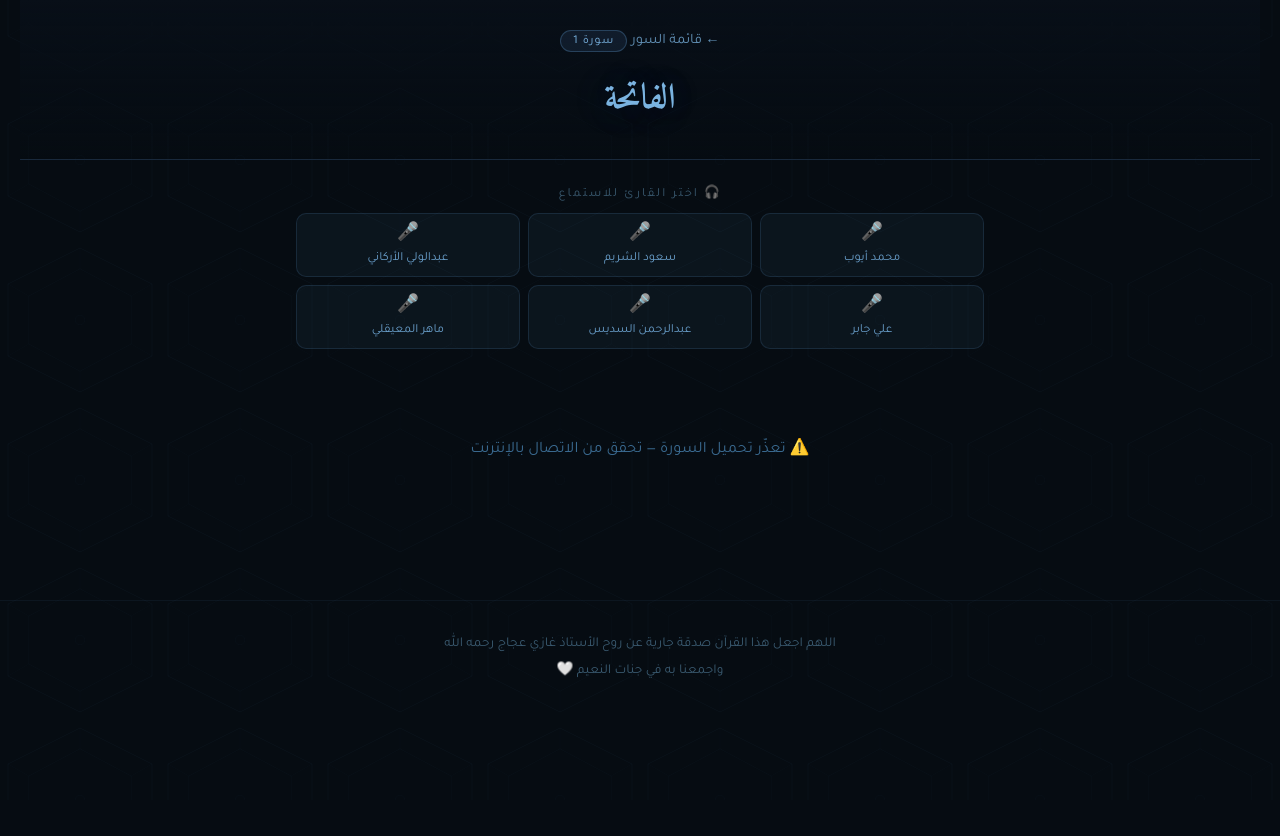
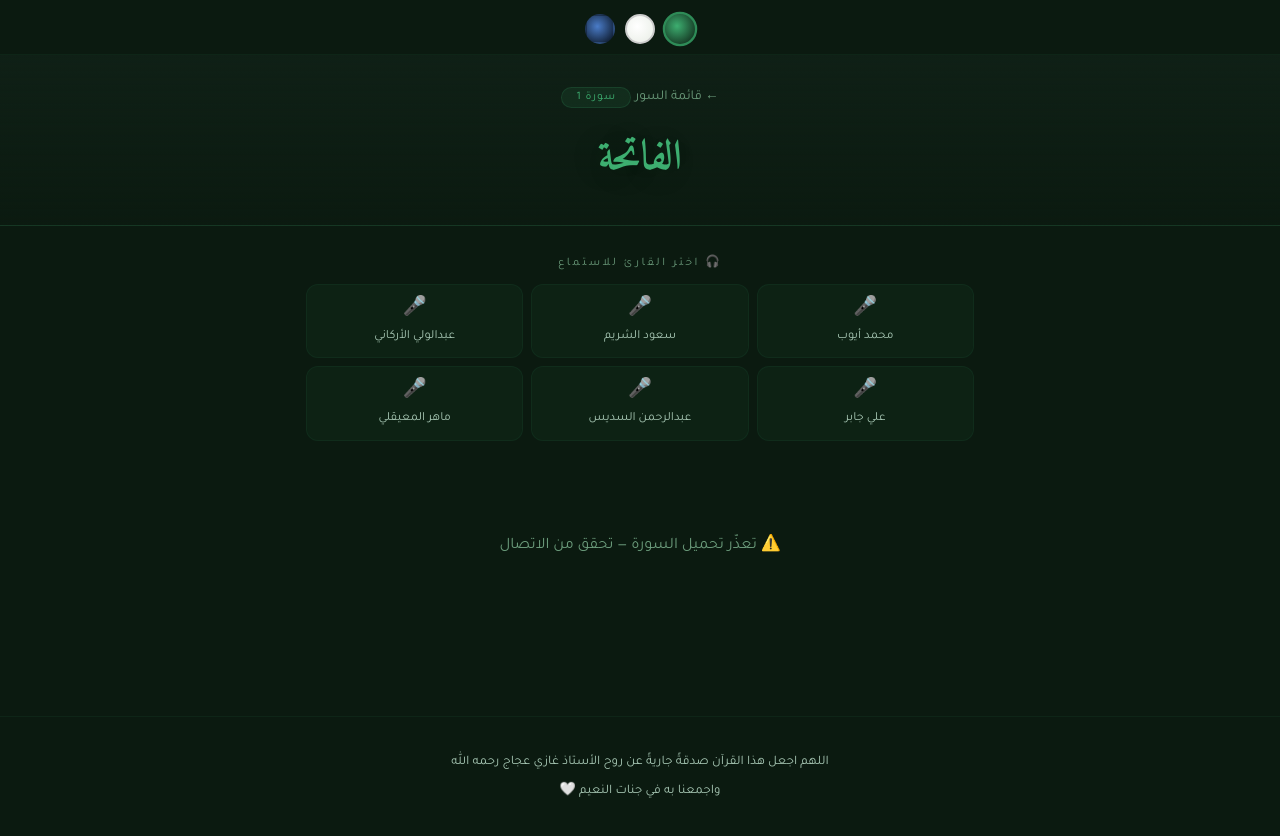
Before and after one commit to 6tx8ol-commits/charity-bot, a plain HTML site: page docs/ghazi/surah.html in a window 1280 px wide. Before the commit the page ends 800 px from the top, so only its background shows below. Drawn offline with Linux system fonts and the light colour scheme; no server answers; a web font is replaced by a local one.

Commit message:
redesign: 3-theme Quran reader (green/light/navy)

```diff
--- a/docs/ghazi/surah.html
+++ b/docs/ghazi/surah.html
@@ -4,94 +4,280 @@
   <meta charset="UTF-8">
   <meta name="viewport" content="width=device-width, initial-scale=1.0">
   <title>القرآن الكريم</title>
-  <link href="https://fonts.googleapis.com/css2?family=Amiri+Quran&family=Amiri:wght@400;700&family=Tajawal:wght@300;400;500;700&display=swap" rel="stylesheet">
+  <link href="https://fonts.googleapis.com/css2?family=Amiri+Quran&family=Amiri:ital,wght@0,400;0,700;1,400&family=Tajawal:wght@300;400;500;700&display=swap" rel="stylesheet">
   <style>
-    *{margin:0;padding:0;box-sizing:border-box}
-    body{font-family:'Tajawal',sans-serif;background:#060c12;color:#dce8f0;min-height:100vh}
+    :root {
+      --bg: #0b1a10;
+      --bg2: #0f2016;
+      --accent: #2e8b57;
+      --accent2: #3dae70;
+      --text: #e8f5ee;
+      --text2: #a8c8b5;
+      --text3: #6a9a7a;
+      --border: rgba(46,139,87,.22);
+      --border2: rgba(46,139,87,.1);
+      --card: rgba(46,139,87,.07);
+      --card2: rgba(46,139,87,.13);
+      --shadow: rgba(46,139,87,.18);
+      --ayah-bg: transparent;
+    }
+    [data-theme="light"] {
+      --bg: #f5f7f2;
+      --bg2: #edf0e8;
+      --accent: #2e7d50;
+      --accent2: #1a5c38;
+      --text: #1a2e22;
+      --text2: #3a5a45;
+      --text3: #6a8a72;
+      --border: rgba(46,125,80,.25);
+      --border2: rgba(46,125,80,.12);
+      --card: rgba(46,125,80,.07);
+      --card2: rgba(46,125,80,.13);
+      --shadow: rgba(46,125,80,.15);
+      --ayah-bg: #fff;
+    }
+    [data-theme="navy"] {
+      --bg: #08111e;
+      --bg2: #0d1a2e;
+      --accent: #4a7cc8;
+      --accent2: #6b9be0;
+      --text: #dce8f8;
+      --text2: #8aaace;
+      --text3: #4a6a90;
+      --border: rgba(74,124,200,.22);
+      --border2: rgba(74,124,200,.1);
+      --card: rgba(74,124,200,.07);
+      --card2: rgba(74,124,200,.13);
+      --shadow: rgba(74,124,200,.18);
+      --ayah-bg: transparent;
+    }
 
-    .geo-bg{position:fixed;top:0;left:0;width:100%;height:100%;z-index:0;overflow:hidden;pointer-events:none}
-    .geo-bg svg{width:100%;height:100%;opacity:.04}
+    * { margin:0; padding:0; box-sizing:border-box }
+    html { scroll-behavior:smooth }
+    body {
+      font-family:'Tajawal',sans-serif;
+      background:var(--bg);
+      color:var(--text);
+      min-height:100vh;
+      transition: background .3s, color .3s;
+    }
 
-    header{position:relative;z-index:2;text-align:center;padding:0 20px 0}
-    .header-inner{background:linear-gradient(180deg,#080f18 0%,transparent 100%);padding:30px 20px 25px;border-bottom:1px solid rgba(100,160,220,.18)}
-    .back-btn{display:inline-flex;align-items:center;gap:6px;color:#7ab3e0;text-decoration:none;font-size:.9rem;opacity:.8;margin-bottom:18px;transition:.2s}
-    .back-btn:hover{opacity:1}
-    .surah-badge{display:inline-block;background:rgba(100,160,220,.1);border:1px solid rgba(100,160,220,.28);color:#7ab3e0;font-size:.75rem;padding:3px 12px;border-radius:20px;margin-bottom:10px;letter-spacing:1px}
-    h1{font-family:'Amiri',serif;font-size:2.2rem;color:#7ab3e0;margin-bottom:4px;text-shadow:0 0 40px rgba(100,160,220,.25)}
-    .meta{font-size:.82rem;color:#4a6a80;margin-bottom:0}
+    /* ═══ الثيمات ═══ */
+    .theme-bar {
+      display:flex;
+      justify-content:center;
+      gap:10px;
+      padding:14px 20px 10px;
+      position:sticky;
+      top:0;
+      z-index:100;
+      background:var(--bg);
+      border-bottom:1px solid var(--border2);
+    }
+    .theme-btn {
+      width:30px; height:30px;
+      border-radius:50%;
+      border:2px solid transparent;
+      cursor:pointer;
+      transition:.2s;
+      position:relative;
+    }
+    .theme-btn.active { border-color:var(--accent); transform:scale(1.15); }
+    .t-green { background: radial-gradient(circle at 40% 40%, #3dae70, #0b1a10); }
+    .t-light { background: radial-gradient(circle at 40% 40%, #ffffff, #e8ede5); border-color:#ccc !important; }
+    .t-navy  { background: radial-gradient(circle at 40% 40%, #4a7cc8, #08111e); }
 
-    .bismillah-wrap{text-align:center;padding:30px 20px 10px;position:relative;z-index:2}
-    .bismillah{font-family:'Amiri Quran','Amiri',serif;font-size:1.9rem;color:#7ab3e0;opacity:.9;line-height:1.8}
-    .bismillah-line{width:60px;height:1px;background:rgba(100,160,220,.3);margin:12px auto 0}
+    /* ═══ الهيدر ═══ */
+    header {
+      text-align:center;
+      padding:32px 20px 24px;
+      border-bottom:1px solid var(--border);
+      background: linear-gradient(180deg, var(--bg2) 0%, transparent 100%);
+      position:relative;
+    }
+    .back-btn {
+      display:inline-flex;
+      align-items:center;
+      gap:5px;
+      color:var(--text3);
+      text-decoration:none;
+      font-size:.85rem;
+      margin-bottom:16px;
+      transition:.2s;
+    }
+    .back-btn:hover { color:var(--accent); }
+    .surah-badge {
+      display:inline-block;
+      background:var(--card2);
+      border:1px solid var(--border);
+      color:var(--accent2);
+      font-size:.72rem;
+      padding:3px 14px;
+      border-radius:20px;
+      margin-bottom:12px;
+      letter-spacing:1px;
+    }
+    h1 {
+      font-family:'Amiri',serif;
+      font-size:2.6rem;
+      color:var(--accent2);
+      margin-bottom:6px;
+      text-shadow:0 0 50px var(--shadow);
+    }
+    .meta { font-size:.8rem; color:var(--text3); }
 
-    .reciters-section{max-width:720px;margin:24px auto 0;padding:0 16px;position:relative;z-index:2}
-    .reciters-title{text-align:center;font-size:.78rem;color:#3a5a70;letter-spacing:2px;margin-bottom:12px}
-    .reciters-grid{display:grid;grid-template-columns:repeat(3,1fr);gap:8px}
-    @media(max-width:500px){.reciters-grid{grid-template-columns:repeat(2,1fr)}}
-    .reciter-btn{background:rgba(100,160,220,.06);border:1px solid rgba(100,160,220,.15);border-radius:10px;padding:10px 8px;cursor:pointer;transition:.2s;text-align:center;color:#6aa0cc;font-size:.78rem;font-family:'Tajawal',sans-serif;line-height:1.3}
-    .reciter-btn:hover{background:rgba(100,160,220,.12);border-color:rgba(100,160,220,.35)}
-    .reciter-btn.active{background:rgba(100,160,220,.18);border-color:rgba(100,160,220,.6);color:#7ab3e0;box-shadow:0 0 12px rgba(100,160,220,.15)}
-    .reciter-btn .icon{font-size:1.1rem;display:block;margin-bottom:3px}
+    /* ═══ البسملة ═══ */
+    .bismillah-wrap {
+      text-align:center;
+      padding:36px 20px 20px;
+      display:none;
+    }
+    .bismillah {
+      font-family:'Amiri Quran','Amiri',serif;
+      font-size:2.1rem;
+      color:var(--accent);
+      line-height:2;
+      opacity:.9;
+    }
+    .bismillah-line { width:50px; height:1px; background:var(--border); margin:14px auto 0; }
 
-    .player-wrap{max-width:720px;margin:14px auto 0;padding:0 16px;position:relative;z-index:2}
-    .player-box{background:rgba(100,160,220,.07);border:1px solid rgba(100,160,220,.18);border-radius:14px;padding:16px 20px;display:none}
-    .player-box.show{display:block}
-    .player-label{font-size:.8rem;color:#4a6a80;margin-bottom:8px;text-align:center}
-    audio{width:100%;height:40px;border-radius:8px;outline:none}
+    /* ═══ القرّاء ═══ */
+    .section { max-width:700px; margin:0 auto; padding:0 16px; }
+    .section-title {
+      text-align:center;
+      font-size:.72rem;
+      color:var(--text3);
+      letter-spacing:2.5px;
+      margin:28px 0 14px;
+    }
+    .reciters-grid {
+      display:grid;
+      grid-template-columns:repeat(3,1fr);
+      gap:8px;
+    }
+    @media(max-width:480px){.reciters-grid{grid-template-columns:repeat(2,1fr)}}
+    .reciter-btn {
+      background:var(--card);
+      border:1px solid var(--border2);
+      border-radius:12px;
+      padding:12px 8px;
+      cursor:pointer;
+      transition:.25s;
+      text-align:center;
+      color:var(--text2);
+      font-size:.78rem;
+      font-family:'Tajawal',sans-serif;
+      line-height:1.4;
+    }
+    .reciter-btn:hover { background:var(--card2); border-color:var(--border); color:var(--text); }
+    .reciter-btn.active {
+      background:var(--card2);
+      border-color:var(--accent);
+      color:var(--accent2);
+      box-shadow:0 0 16px var(--shadow);
+    }
+    .reciter-btn .icon { font-size:1.2rem; display:block; margin-bottom:4px; }
 
-    .ayahs-wrap{max-width:720px;margin:28px auto 0;padding:0 16px 80px;position:relative;z-index:2}
-    .ayah{font-family:'Amiri Quran','Amiri',serif;font-size:1.55rem;line-height:2.6;color:#dce8f0;padding:16px 0;border-bottom:1px solid rgba(100,160,220,.06);word-spacing:3px}
-    .ayah-num{display:inline-flex;align-items:center;justify-content:center;width:30px;height:30px;border-radius:50%;background:rgba(100,160,220,.1);border:1px solid rgba(100,160,220,.25);color:#6aa0cc;font-size:.72rem;font-family:'Tajawal',sans-serif;margin-right:6px;vertical-align:middle}
+    /* ═══ المشغّل ═══ */
+    .player-box {
+      background:var(--card2);
+      border:1px solid var(--border);
+      border-radius:16px;
+      padding:16px 20px;
+      margin-top:12px;
+      display:none;
+      animation:fadeIn .3s;
+    }
+    .player-box.show { display:block; }
+    .player-label { font-size:.78rem; color:var(--text3); margin-bottom:10px; text-align:center; }
+    audio { width:100%; height:42px; border-radius:10px; outline:none; }
+    @keyframes fadeIn { from{opacity:0;transform:translateY(-6px)} to{opacity:1;transform:none} }
 
-    .loading{text-align:center;padding:70px 20px;color:#2a4a60;font-size:1rem;position:relative;z-index:2}
-    .spinner{width:40px;height:40px;border:3px solid rgba(100,160,220,.1);border-top-color:#7ab3e0;border-radius:50%;animation:spin 1s linear infinite;margin:0 auto 16px}
-    @keyframes spin{to{transform:rotate(360deg)}}
+    /* ═══ الآيات ═══ */
+    .ayahs-wrap {
+      max-width:700px;
+      margin:32px auto 0;
+      padding:0 16px 100px;
+    }
+    .ayah {
+      font-family:'Amiri Quran','Amiri',serif;
+      font-size:1.65rem;
+      line-height:2.8;
+      color:var(--text);
+      padding:20px 16px;
+      border-bottom:1px solid var(--border2);
+      border-radius:8px;
+      background:var(--ayah-bg);
+      margin-bottom:4px;
+      word-spacing:4px;
+      transition: background .2s;
+    }
+    [data-theme="light"] .ayah { border:1px solid var(--border2); margin-bottom:6px; box-shadow:0 1px 4px rgba(0,0,0,.05); }
+    .ayah:hover { background:var(--card); }
+    .ayah-num {
+      display:inline-flex;
+      align-items:center;
+      justify-content:center;
+      width:28px;
+      height:28px;
+      border-radius:50%;
+      background:var(--card2);
+      border:1px solid var(--border);
+      color:var(--accent);
+      font-size:.68rem;
+      font-family:'Tajawal',sans-serif;
+      margin-right:4px;
+      vertical-align:middle;
+      flex-shrink:0;
+    }
 
-    footer{text-align:center;padding:30px 20px;color:#1a2a38;font-size:.8rem;border-top:1px solid rgba(100,160,220,.07);position:relative;z-index:2}
-    .dua{color:#3a5a70;font-size:.85rem;line-height:2}
+    /* ═══ تحميل ═══ */
+    .loading { text-align:center; padding:80px 20px; color:var(--text3); }
+    .spinner {
+      width:44px; height:44px;
+      border:3px solid var(--border2);
+      border-top-color:var(--accent);
+      border-radius:50%;
+      animation:spin .9s linear infinite;
+      margin:0 auto 16px;
+    }
+    @keyframes spin { to{transform:rotate(360deg)} }
+
+    /* ═══ الفوتر ═══ */
+    footer {
+      text-align:center;
+      padding:32px 20px;
+      color:var(--text3);
+      font-size:.82rem;
+      border-top:1px solid var(--border2);
+      line-height:2.2;
+    }
+    .dua { color:var(--text2); }
   </style>
 </head>
 <body>
 
-<div class="geo-bg">
-  <svg viewBox="0 0 800 800" preserveAspectRatio="xMidYMid slice" xmlns="http://www.w3.org/2000/svg">
-    <defs>
-      <pattern id="geo" x="0" y="0" width="100" height="100" patternUnits="userSpaceOnUse">
-        <polygon points="50,5 95,27.5 95,72.5 50,95 5,72.5 5,27.5" fill="none" stroke="#7ab3e0" stroke-width=".6"/>
-        <polygon points="50,18 82,35 82,65 50,82 18,65 18,35" fill="none" stroke="#7ab3e0" stroke-width=".4"/>
-        <line x1="50" y1="5" x2="50" y2="18" stroke="#7ab3e0" stroke-width=".3"/>
-        <line x1="95" y1="27.5" x2="82" y2="35" stroke="#7ab3e0" stroke-width=".3"/>
-        <line x1="95" y1="72.5" x2="82" y2="65" stroke="#7ab3e0" stroke-width=".3"/>
-        <line x1="50" y1="95" x2="50" y2="82" stroke="#7ab3e0" stroke-width=".3"/>
-        <line x1="5" y1="72.5" x2="18" y2="65" stroke="#7ab3e0" stroke-width=".3"/>
-        <line x1="5" y1="27.5" x2="18" y2="35" stroke="#7ab3e0" stroke-width=".3"/>
-        <circle cx="50" cy="50" r="3" fill="none" stroke="#7ab3e0" stroke-width=".4"/>
-      </pattern>
-    </defs>
-    <rect width="800" height="800" fill="url(#geo)"/>
-  </svg>
+<div class="theme-bar">
+  <button class="theme-btn t-green active" title="أخضر" onclick="setTheme('green',this)"></button>
+  <button class="theme-btn t-light" title="فاتح" onclick="setTheme('light',this)"></button>
+  <button class="theme-btn t-navy"  title="كحلي" onclick="setTheme('navy',this)"></button>
 </div>
 
 <header>
-  <div class="header-inner">
-    <a class="back-btn" href="./">← قائمة السور</a>
-    <div class="surah-badge" id="surah-badge">سورة •••</div>
-    <h1 id="surah-name">...</h1>
-    <div class="meta" id="surah-meta"></div>
-  </div>
+  <a class="back-btn" href="./">← قائمة السور</a>
+  <div class="surah-badge" id="surah-badge">سورة •••</div>
+  <h1 id="surah-name">...</h1>
+  <div class="meta" id="surah-meta"></div>
 </header>
 
-<div id="bismillah-wrap" class="bismillah-wrap" style="display:none">
+<div id="bismillah-wrap" class="bismillah-wrap">
   <div class="bismillah">بِسۡمِ ٱللَّهِ ٱلرَّحۡمَٰنِ ٱلرَّحِيمِ</div>
   <div class="bismillah-line"></div>
 </div>
 
-<div class="reciters-section">
-  <div class="reciters-title">🎧 اختر القارئ للاستماع</div>
+<div class="section">
+  <div class="section-title">🎧 اختر القارئ للاستماع</div>
   <div class="reciters-grid" id="reciters-grid"></div>
-</div>
-
-<div class="player-wrap">
   <div class="player-box" id="player-box">
     <div class="player-label" id="player-label"></div>
     <audio id="audio-player" controls preload="none"></audio>
@@ -106,10 +292,31 @@
 </div>
 
 <footer>
-  <div class="dua">اللهم اجعل هذا القرآن صدقة جارية عن روح الأستاذ غازي عجاج رحمه الله<br>واجمعنا به في جنات النعيم 🤍</div>
+  <div class="dua">
+    اللهم اجعل هذا القرآن صدقةً جاريةً عن روح الأستاذ غازي عجاج رحمه الله<br>
+    واجمعنا به في جنات النعيم 🤍
+  </div>
 </footer>
 
 <script>
+const THEMES = { green: '', light: 'light', navy: 'navy' };
+function setTheme(name, btn) {
+  document.documentElement.setAttribute('data-theme', THEMES[name]);
+  document.querySelectorAll('.theme-btn').forEach(b => b.classList.remove('active'));
+  btn.classList.add('active');
+  localStorage.setItem('qtheme', name);
+}
+(function(){
+  const t = localStorage.getItem('qtheme') || 'green';
+  if (t !== 'green') {
+    document.documentElement.setAttribute('data-theme', THEMES[t]);
+    document.querySelectorAll('.theme-btn').forEach(b => {
+      if (b.classList.contains('t-'+t)) b.classList.add('active');
+      else b.classList.remove('active');
+    });
+  }
+})();
+
 const RECITERS = [
   {name:"محمد أيوب",         base:"https://server16.mp3quran.net/ayyoub2/Rewayat-Hafs-A-n-Assem/"},
   {name:"سعود الشريم",       base:"https://server7.mp3quran.net/shur/"},
@@ -153,7 +360,8 @@ fetch(`https://api.alquran.cloud/v1/surah/${num}`)
   .then(r => r.json())
   .then(data => {
     const surah = data.data;
-    document.getElementById('surah-meta').textContent = `${surah.numberOfAyahs} آية · ${surah.revelationType==='Meccan'?'مكية':'مدنية'}`;
+    document.getElementById('surah-meta').textContent =
+      `${surah.numberOfAyahs} آية · ${surah.revelationType==='Meccan'?'مكية':'مدنية'}`;
     if (num !== 9) document.getElementById('bismillah-wrap').style.display = 'block';
     const container = document.getElementById('ayahs');
     container.innerHTML = '';
@@ -161,13 +369,18 @@ fetch(`https://api.alquran.cloud/v1/surah/${num}`)
       const div = document.createElement('div');
       div.className = 'ayah';
       let text = ayah.text;
-      if (num !== 1) text = text.replace('بِسْمِ ٱللَّهِ ٱلرَّحْمَٰنِ ٱلرَّحِيمِ ','').replace('بِسۡمِ ٱللَّهِ ٱلرَّحۡمَٰنِ ٱلرَّحِيمِ ','');
+      if (num !== 1) {
+        text = text
+          .replace('بِسْمِ ٱللَّهِ ٱلرَّحْمَٰنِ ٱلرَّحِيمِ ','')
+          .replace('بِسۡمِ ٱللَّهِ ٱلرَّحۡمَٰنِ ٱلرَّحِيمِ ','');
+      }
       div.innerHTML = `${text} <span class="ayah-num">${ayah.numberInSurah}</span>`;
       container.appendChild(div);
     });
   })
   .catch(() => {
-    document.getElementById('ayahs').innerHTML = '<div style="text-align:center;padding:60px;color:#3a6a90">⚠️ تعذّر تحميل السورة — تحقق من الاتصال بالإنترنت</div>';
+    document.getElementById('ayahs').innerHTML =
+      '<div style="text-align:center;padding:60px;color:var(--text3)">⚠️ تعذّر تحميل السورة — تحقق من الاتصال</div>';
   });
 </script>
 </body>
```
